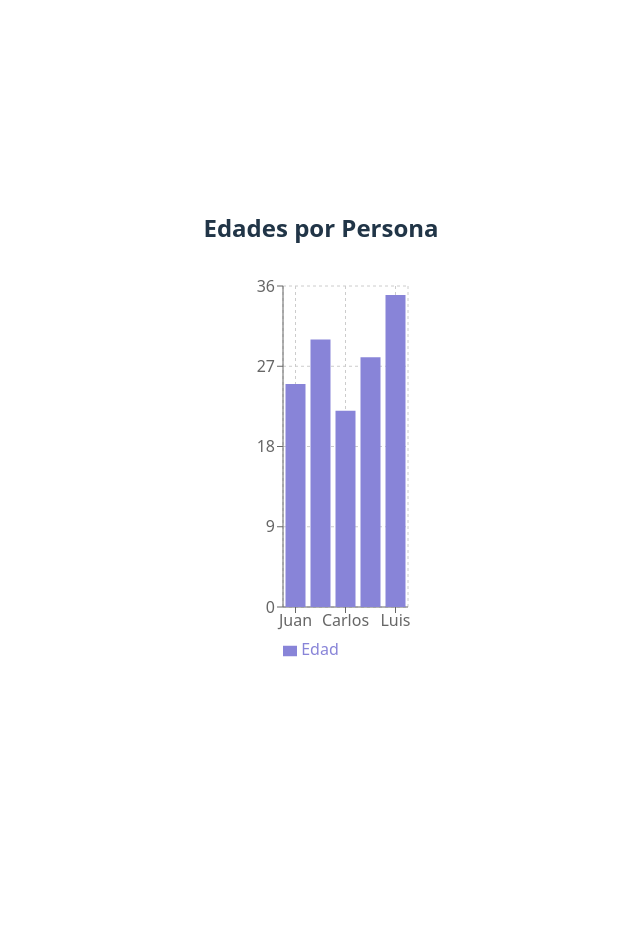
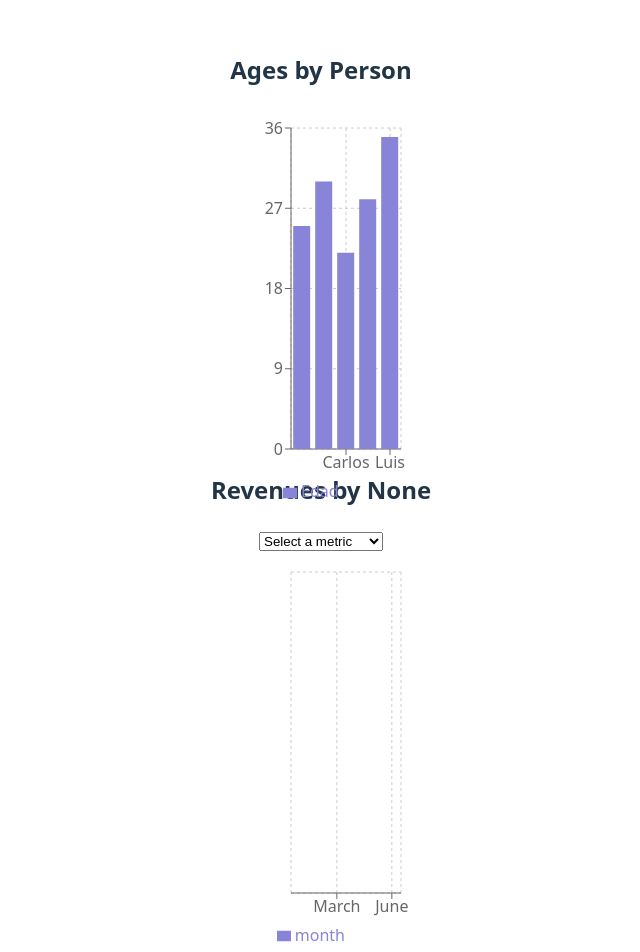
Before and after one commit to MarcoA-Pozol/react-charts-project-example, a React (Vite) app: page / in a window 1280 px wide. Shown: the top 952 px of the page, without its empty margins (319-959 px from the left). Before the commit the page ends 800 px from the top, so only its background shows below. Built offline with nearby package versions, Linux system fonts and the light colour scheme.

Commit message:
RevenuesByMonthChart integration with list of options to filter the data by selecting the numeric Y index.

```diff
--- a/src/App.jsx
+++ b/src/App.jsx
@@ -1,10 +1,12 @@
 import './App.css'
-import AgesPerNameChart from './components/AgesPerNameChart.jsx';
+import AgesByNameChart from './components/AgesByNameChart.jsx';
+import RevenuesByMonthChart from './components/RevenuesByMonthChart.jsx'
 
 function App() {
   return (
     <>
-      <AgesPerNameChart/>
+      <AgesByNameChart/>
+      <RevenuesByMonthChart/>
     </>
   )
 }
--- a/src/components/AgesPerNameChart.jsx
+++ b/src/components/AgesByNameChart.jsx
@@ -9,10 +9,10 @@ const data = [
   { nombre: 'Luis', edad: 35 },
 ];
 
-const EdadesChart = () => {
+const AgesByNameChart = () => {
   return (
     <div style={{ width: '100%', height: 400 }}>
-      <h2>Edades por Persona</h2>
+      <h2>Ages by Person</h2>
       <ResponsiveContainer>
         <BarChart
           data={data}
@@ -35,4 +35,4 @@ const EdadesChart = () => {
   );
 };
 
-export default EdadesChart;
+export default AgesByNameChart;
--- /dev/null
+++ b/src/components/RevenuesByMonthChart.jsx
@@ -0,0 +1,55 @@
+import React, {useState} from 'react';
+import { BarChart, Bar, XAxis, YAxis, CartesianGrid, Tooltip, Legend, ResponsiveContainer } from 'recharts';
+
+// Data Source (array of objects)
+const data = [
+    {month: 'January', revenue: 12657, customers_count: 3423},
+    {month: 'February', revenue: 18621, customers_count: 1420},
+    {month: 'March', revenue: 17438, customers_count: 2438},
+    {month: 'April', revenue: 14580, customers_count: 1292},
+    {month: 'May', revenue: 15035, customers_count: 2032},
+    {month: 'June', revenue: 19840, customers_count: 3846},
+];
+
+// Getting numeric keys for Y axis
+const numericKeys = Object.keys(data[0]).filter(
+    key => typeof data[0][key] === 'number' && key !== 'month' // Key is a temporal variable for the typeof validation to add it as item in the numericKeys list
+);
+console.log("Hola mundo");
+console.log(numericKeys);
+
+// Show the data in a chart
+const RevenuesByMonthChart = () => {
+    const [yAxis, setYAxis] = useState('None');
+
+    const handleYAxisChange = (event) => {
+        setYAxis(event.target.value);
+    }
+
+    return (
+        <div style={{ width: '100%', height: 400 }}>
+            <h2>Revenues by {yAxis}</h2>
+            {/* Mapping every key in numericKeys list and using a temporal variable 'key' to show them in the options list */}
+            <select onChange={handleYAxisChange} value={yAxis}>
+                <option key='None' value='None'>Select a metric</option>
+                {numericKeys.map(key => (
+                    <option key={key}>
+                        {key}
+                    </option>
+                ))}
+            </select>
+            <ResponsiveContainer>
+                <BarChart data={data} margin={{top: 20, right: 30, left: 20, bottom: 5}}>
+                    <CartesianGrid strokeDasharray="3 3" />
+                    <XAxis dataKey="month"/>
+                    <YAxis/>
+                    <Tooltip />
+                    <Legend />
+                    <Bar dataKey={yAxis} fill="#8884d8" name="month" />
+                </BarChart>
+            </ResponsiveContainer>
+        </div>
+    );
+}
+
+export default RevenuesByMonthChart;
--- a/src/components/RevenuesPerMonthChart.jsx
+++ /dev/null
@@ -1,4 +0,0 @@
-import React from 'react';
-import { BarChart, Bar, XAxis, YAxis, CartesianGrid, Tooltip, Legend, ResponsiveContainer } from 'recharts';
-
-// Data Source
```
